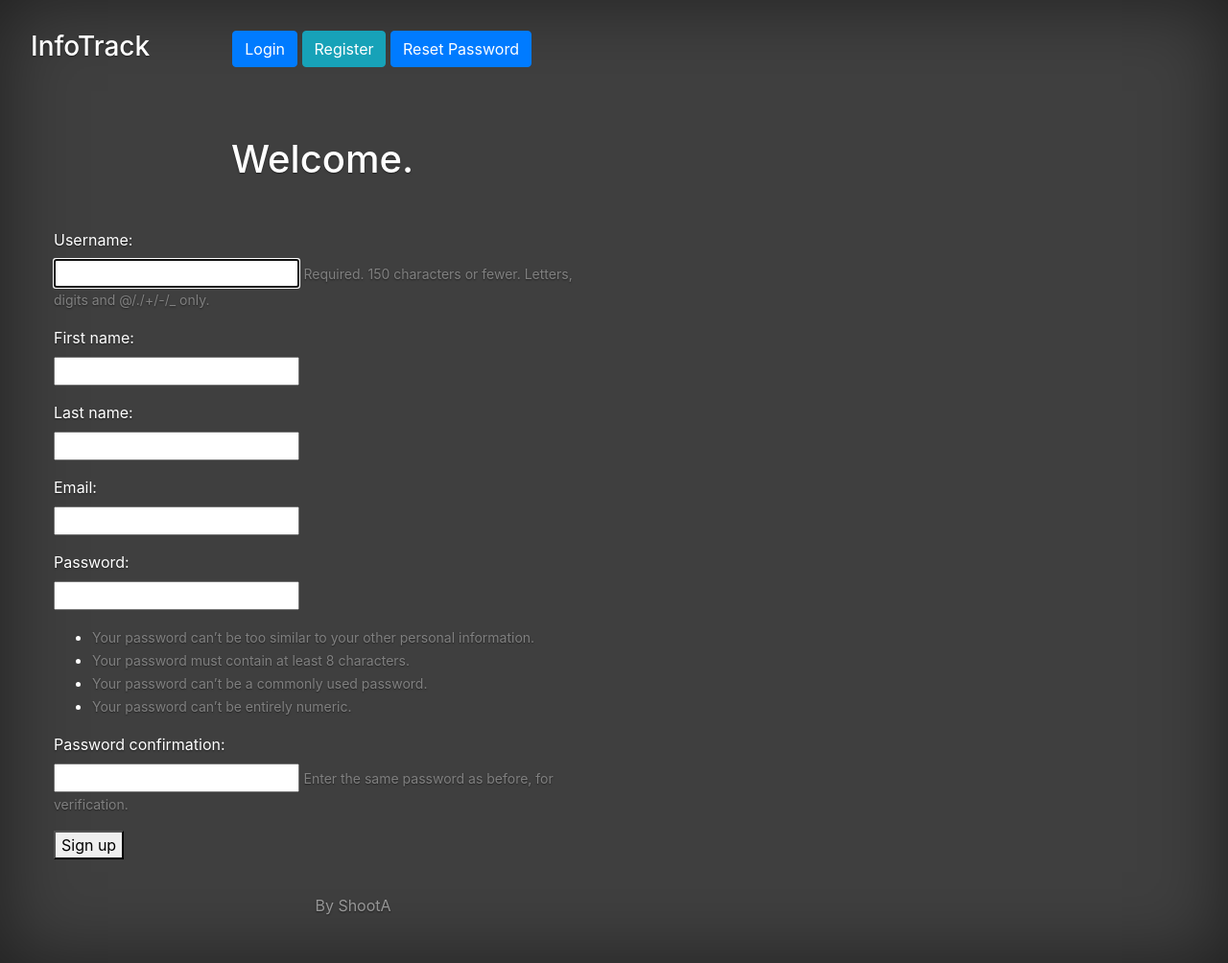
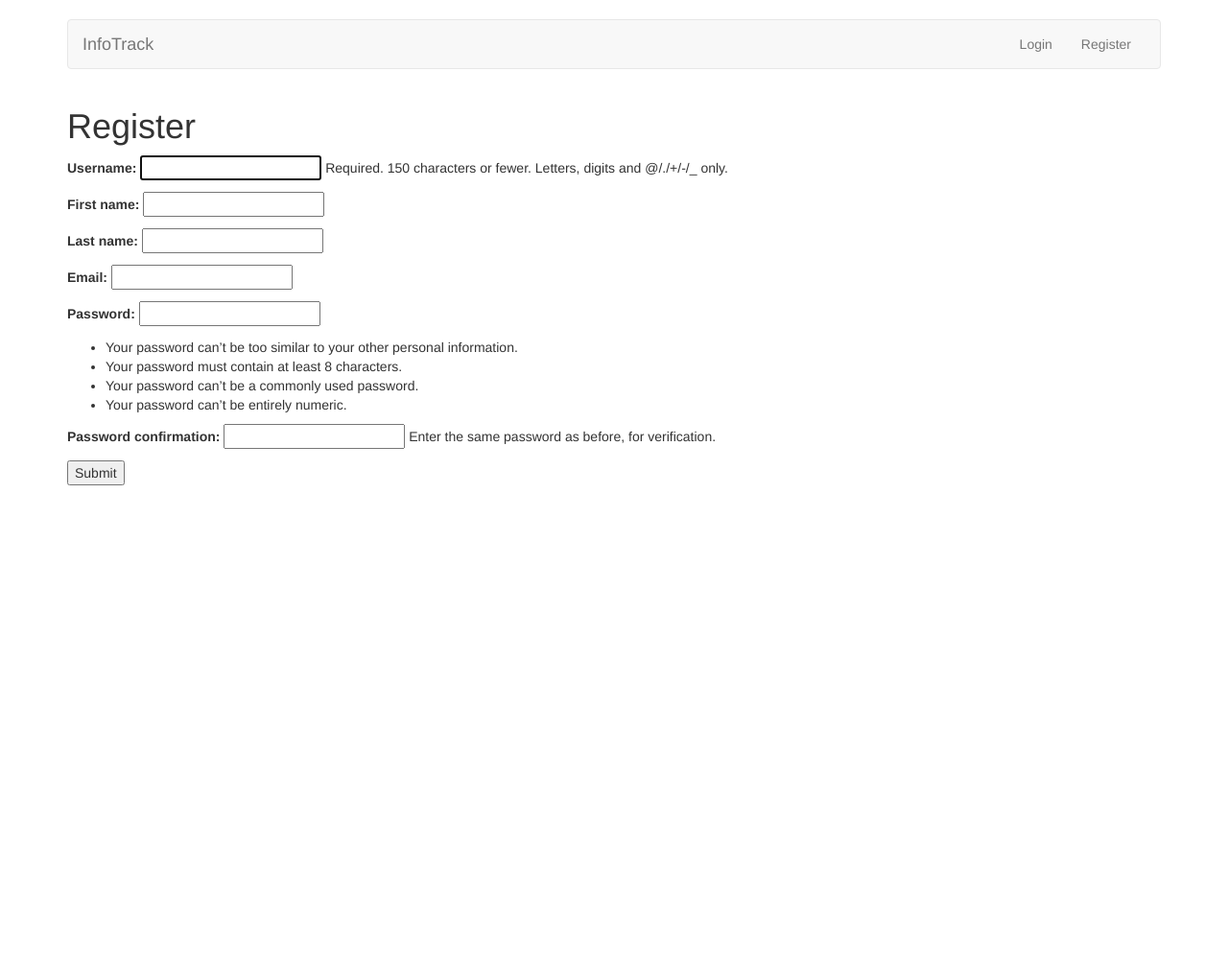
Before and after one commit to RoyceDavison/project3, a Django app: page /InfoTrack/register/ in a window 1280 px wide. Shown: the whole page at 96% size. Run offline with Django 3.2, Linux system fonts and the light colour scheme; some libraries are stand-ins or nearby versions.

Commit message:
Update reg_form.html

```diff
--- a/InfoTrack/templates/accounts/reg_form.html
+++ b/InfoTrack/templates/accounts/reg_form.html
@@ -1,38 +1,12 @@
-{% extends 'homepage.html' %}
-{% block head %}
-<title>InfoTrack</title>
-{% endblock %}
+{% extends 'base.html'%}
 
-{%block h1%} <h1>Welcome.</h1>{%endblock%}
-{% block a1 %}
-<div align="left">
-  {%  if messages %}
-    <ul>
-        {% for message in messages %}
-        <li>{{ message }}</li>
-         {% endfor %}
-    </ul>
-  {% endif %}
-
-
-  <form method="post" >
-  {% csrf_token %}
-  {% for field in form %}
-       <p>
-         {{ field.label_tag }}<br>
-         {{ field }}
-         {% if field.help_text %}
-           <small style="color: grey">{{ field.help_text|safe }}</small>
-         {% endif %}
-         {% for error in field.errors %}
-           <p style="color: red">{{ error }}</p>
-         {% endfor %}
-       </p>
-  {% endfor %}
-
-  <button type="submit">Sign up</button>
-  </form>
+{% block body %}
+<div class = "container">
+    <h1>Register</h1>
+    <form method = "post">
+            {% csrf_token %}
+            {{form.as_p}}
+            <button type = "submit">Submit</button>
+    </form>
 </div>
-
-
-{% endblock %}
+{% endblock%}
```
